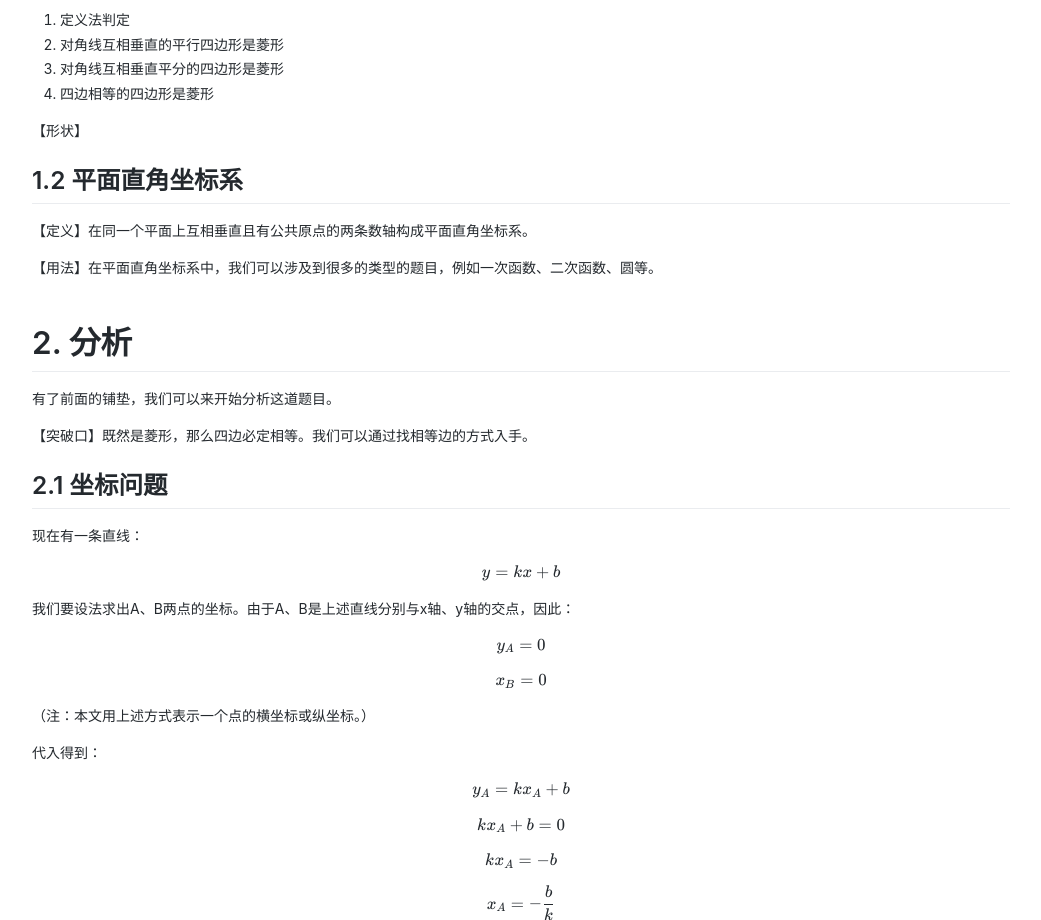
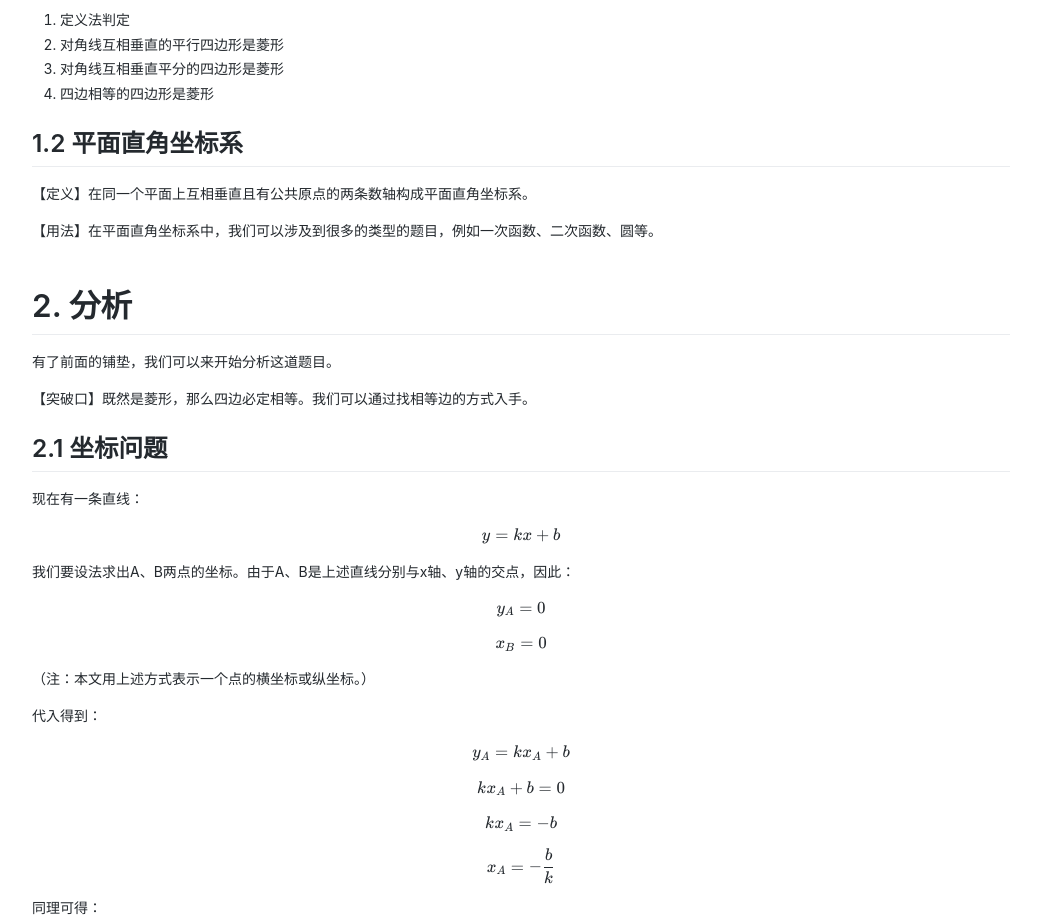
Before and after one commit to noipzjffls/projects, a plain HTML site: page HUSTOJ/back-to-school/1014F/index.html in a window 1280 px wide. Shown: the part 1060-1980 px from the top of the page, without its empty margins (119-1160 px from the left). Drawn offline with nearby package versions, Linux system fonts and the light colour scheme; a web font is replaced by a local one.

Commit message:
Deleted extra useless content.

```diff
--- a/HUSTOJ/back-to-school/1014F/index.html
+++ b/HUSTOJ/back-to-school/1014F/index.html
@@ -24,7 +24,6 @@
 <li>对角线互相垂直平分的四边形是菱形</li>
 <li>四边相等的四边形是菱形</li>
 </ol>
-<p data-source-line="27">【形状】</p>
 <h2 id="div-idplane12-平面直角坐标系div" data-source-line="28"><a class="markdownIt-Anchor" href="#div-idplane12-平面直角坐标系div"></a><div id="plane">1.2 平面直角坐标系</div></h2>
 <p data-source-line="29">【定义】在同一个平面上互相垂直且有公共原点的两条数轴构成平面直角坐标系。</p>
 <p data-source-line="31">【用法】在平面直角坐标系中，我们可以涉及到很多的类型的题目，例如一次函数、二次函数、圆等。
```
